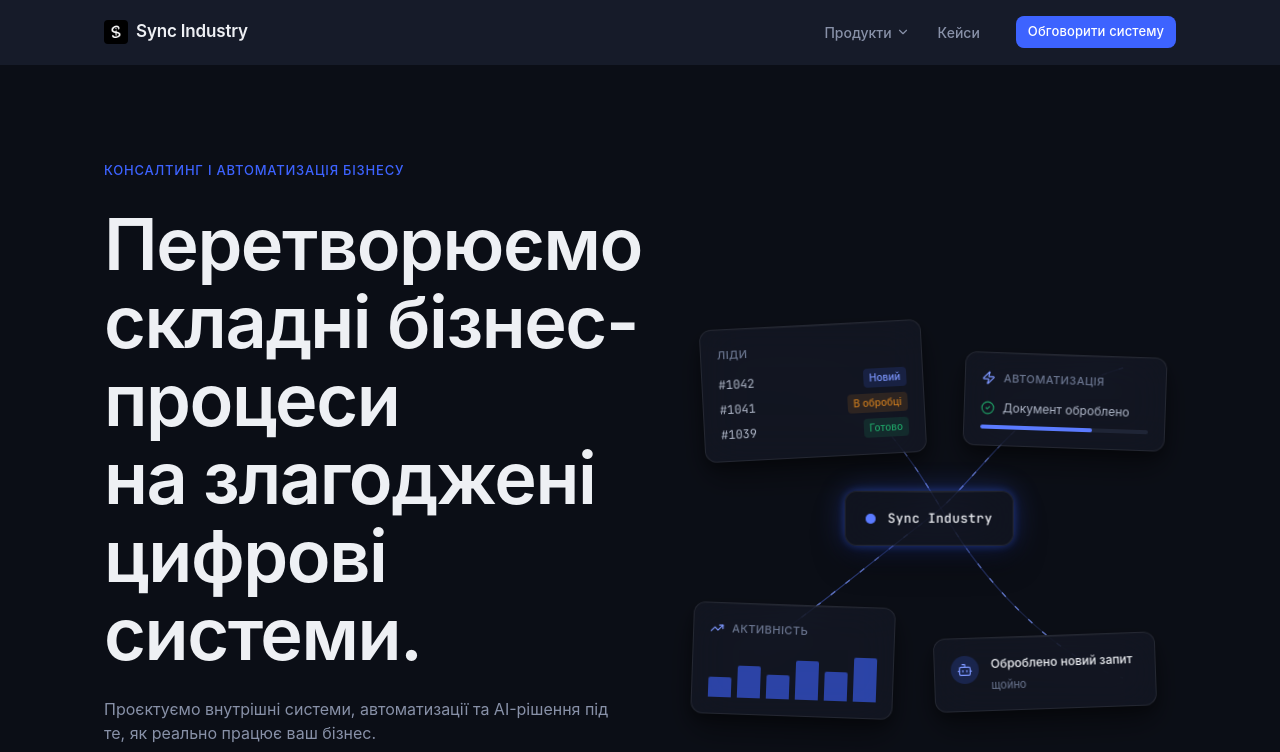
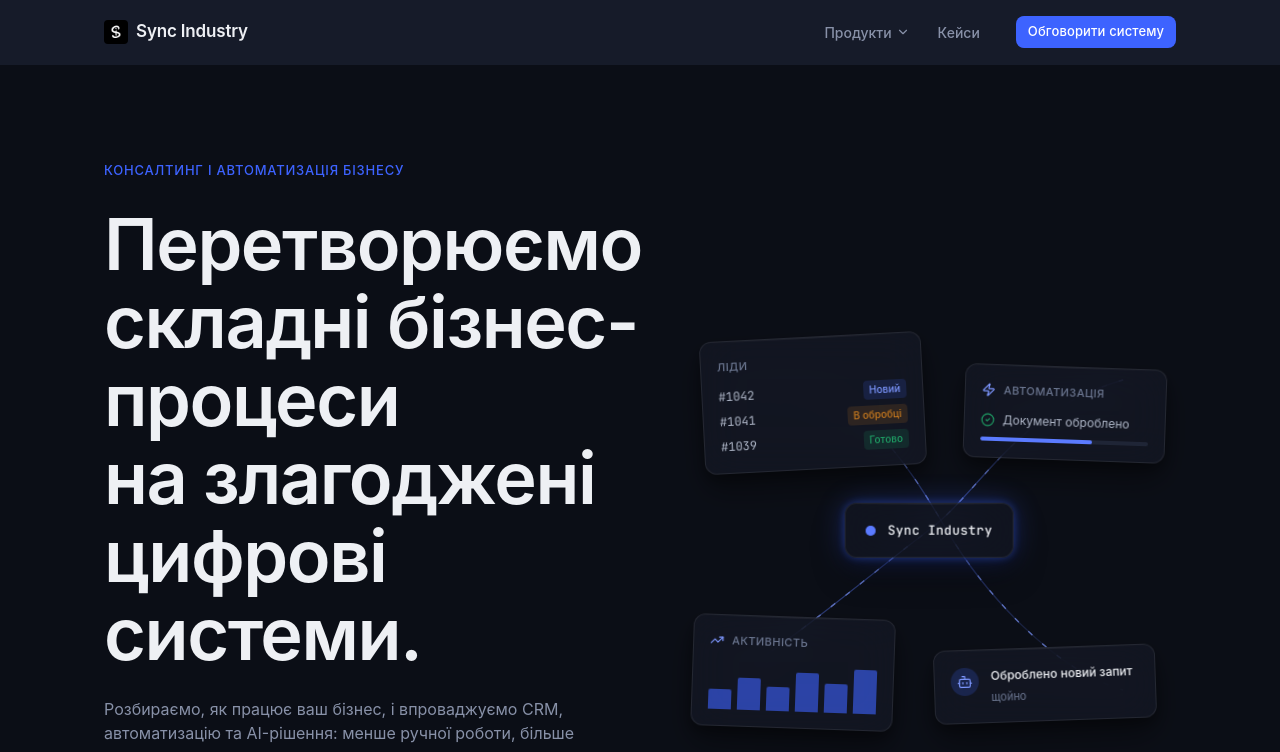
Before and after one commit to khmelyknazar/syncindustry, a Next.js app in the folder apps/marketing/: page / in a window 1280 px wide. Shown: the top 752 px of the page. Built offline with nearby package versions, Linux system fonts and the light colour scheme.

Commit message:
Update hero supporting copy for clarity and focus

```diff
--- a/apps/marketing/src/features/hero/hero-supporting-copy.tsx
+++ b/apps/marketing/src/features/hero/hero-supporting-copy.tsx
@@ -1,7 +1,6 @@
 /**
- * v2 (Redesign): copy supplied directly in the brief. Still one
- * short paragraph, still no feature list — sells the outcome
- * (a business that runs as one system), not a technology stack.
+ * Один короткий абзац без переліку технологій: спочатку розбір
+ * процесів, потім впровадження. Містить основні послуги природною мовою.
  */
 export function HeroSupportingCopy() {
   return (
@@ -11,8 +10,8 @@ export function HeroSupportingCopy() {
         "text-[var(--color-text-secondary)]",
       ].join(" ")}
     >
-      Проєктуємо внутрішні системи, автоматизації та AI-рішення під те, як реально
-      працює ваш бізнес.
+      Розбираємо, як працює ваш бізнес, і впроваджуємо CRM, автоматизацію та
+      AI-рішення: менше ручної роботи, більше контролю.
     </p>
   );
 }
```
